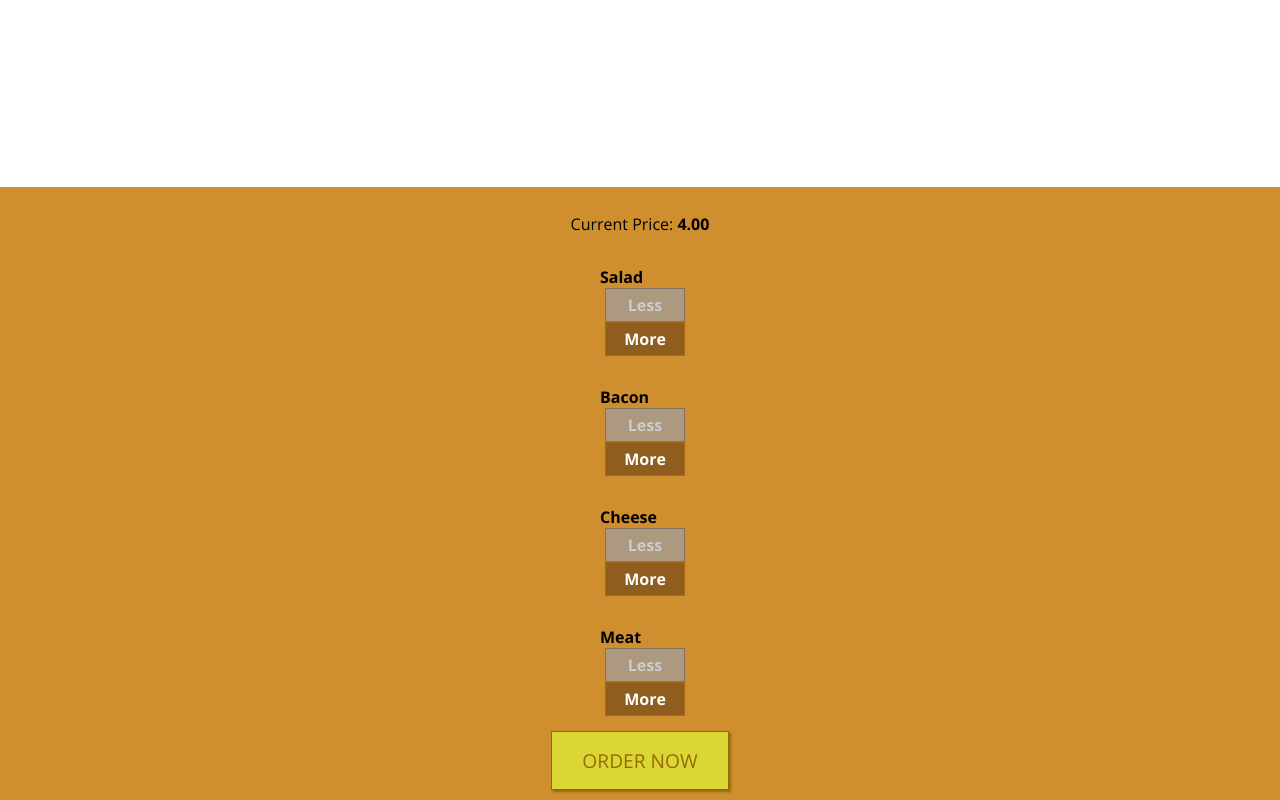
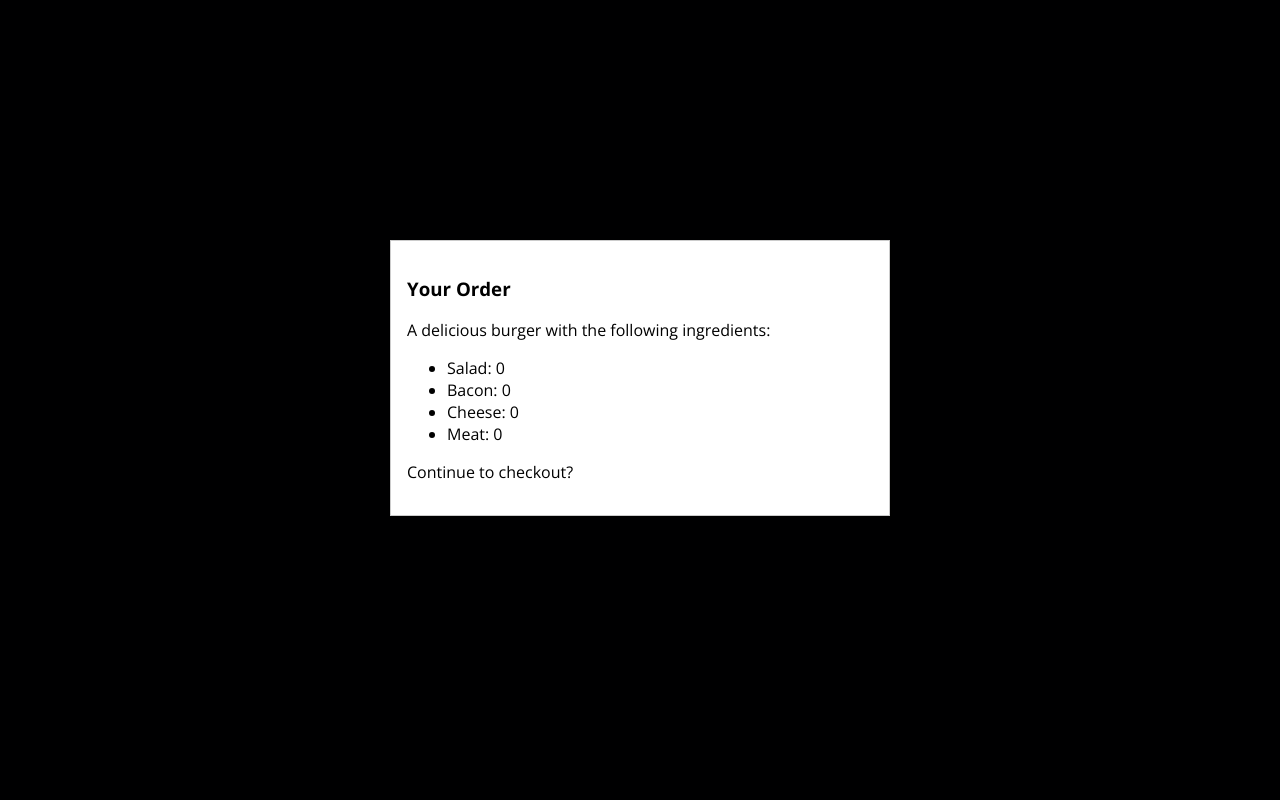
Before and after one commit to jbaisden/BurgerBuilder, a React app: page / in a window 1280 px wide. Both pictures are taken after a click on the button "ORDER NOW". Shown: the part 251-1051 px from the top of the page. Built offline with nearby package versions, Linux system fonts and the light colour scheme.

Commit message:
completed lecture 123

```diff
--- a/src/components/Burger/BuildControls/BuildControls.js
+++ b/src/components/Burger/BuildControls/BuildControls.js
@@ -23,7 +23,11 @@ const buildControls = props => (
         disabled={props.disabled[ctrl.type]}
       />
     ))}
-    <button disabled={!props.purchaseable} className={classes.OrderButton}>
+    <button
+      onClick={props.ordered}
+      disabled={!props.purchaseable}
+      className={classes.OrderButton}
+    >
       ORDER NOW
     </button>
   </div>
--- /dev/null
+++ b/src/components/Burger/OrderSummary/OrderSummary.js
@@ -0,0 +1,23 @@
+import React from "react";
+import Auxiliary from "../../../hoc/Auxiliary";
+
+const orderSummary = props => {
+  const ingredientSummary = Object.keys(props.ingredients).map(igKey => {
+    return (
+      <li key={igKey}>
+        <span style={{ textTransform: "capitalize" }}>{igKey}</span>:{" "}
+        {props.ingredients[igKey]}
+      </li>
+    );
+  });
+  return (
+    <Auxiliary>
+      <h3>Your Order</h3>
+      <p>A delicious burger with the following ingredients:</p>
+      <ul>{ingredientSummary}</ul>
+      <p>Continue to checkout?</p>
+    </Auxiliary>
+  );
+};
+
+export default orderSummary;
--- /dev/null
+++ b/src/components/UI/Backdrop/Backdrop.css
@@ -0,0 +1,9 @@
+.Backdrop {
+  width: 100%;
+  height: 100%;
+  position: fixed;
+  z-index: 100;
+  left: 0;
+  top: 0;
+  background-color: rgba(0, 0, 0.5);
+}
--- /dev/null
+++ b/src/components/UI/Backdrop/Backdrop.js
@@ -0,0 +1,9 @@
+import React from "react";
+import classes from "./Backdrop.css";
+
+const backdrop = props =>
+  props.show ? (
+    <div onClick={props.clicked} className={classes.Backdrop} />
+  ) : null;
+
+export default backdrop;
--- /dev/null
+++ b/src/components/UI/Modal/Modal.css
@@ -0,0 +1,20 @@
+.Modal {
+  position: fixed;
+  z-index: 500;
+  background-color: white;
+  width: 70%;
+  border: 1px solid #ccc;
+  box-shadow: 1px 1px 1px black;
+  padding: 16px;
+  left: 15%;
+  top: 30%;
+  box-sizing: border-box;
+  transition: all 0.3s ease-out;
+}
+
+@media (min-width: 600px) {
+  .Modal {
+    width: 500px;
+    left: calc(50% - 250px);
+  }
+}
--- /dev/null
+++ b/src/components/UI/Modal/Modal.js
@@ -0,0 +1,21 @@
+import React from "react";
+import classes from "./Modal.css";
+import Auxiliary from "../../../hoc/Auxiliary";
+import Backdrop from "../Backdrop/Backdrop";
+
+const modal = props => (
+  <Auxiliary>
+    <Backdrop show={props.show} clicked={props.modalClosed} />
+    <div
+      style={{
+        transform: props.show ? "translateY(0)" : "translateY(-100vh)",
+        opacity: props.show ? "1" : "0"
+      }}
+      className={classes.Modal}
+    >
+      {props.children}
+    </div>
+  </Auxiliary>
+);
+
+export default modal;
--- a/src/containers/BurgerBuilder/BurgerBuilder.js
+++ b/src/containers/BurgerBuilder/BurgerBuilder.js
@@ -2,6 +2,8 @@ import React, { Component } from "react";
 import Auxiliary from "../../hoc/Auxiliary";
 import Burger from "../../components/Burger/Burger";
 import BuildControls from "../../components/Burger/BuildControls/BuildControls";
+import Modal from "../../components/UI/Modal/Modal";
+import OrderSummary from "../../components/Burger/OrderSummary/OrderSummary";
 
 const INGREDIENT_PRICES = {
   salad: 0.5,
@@ -19,7 +21,8 @@ class BurgerBuilder extends Component {
       meat: 0
     },
     totalPrice: 4,
-    purchaseable: true
+    purchaseable: true,
+    purchasing: false
   };
 
   updatePurchaseState(ingredients) {
@@ -68,6 +71,14 @@ class BurgerBuilder extends Component {
     this.updatePurchaseState(updatedIngredients);
   };
 
+  purchaseHandler = () => {
+    this.setState({ purchasing: true });
+  };
+
+  purchaseCancelHander = () => {
+    this.setState({ purchasing: false });
+  };
+
   render() {
     const disabledInfo = {
       ...this.state.ingredients
@@ -80,7 +91,12 @@ class BurgerBuilder extends Component {
     return (
       <Auxiliary>
         {/* console.log('ingredients on BurgerBuilder.js: ', this.state.ingredients ); */}
-
+        <Modal
+          modalClosed={this.purchaseCancelHander}
+          show={this.state.purchasing}
+        >
+          <OrderSummary ingredients={this.state.ingredients} />
+        </Modal>
         <Burger ingredients={this.state.ingredients} />
         <BuildControls
           price={this.state.totalPrice}
@@ -88,6 +104,7 @@ class BurgerBuilder extends Component {
           ingredientRemoved={this.removeIngredientHandler}
           ingredientAdded={this.addIngredientHandler}
           purchaseable={this.state.purchaseable}
+          ordered={this.purchaseHandler}
         />
       </Auxiliary>
     );
```
